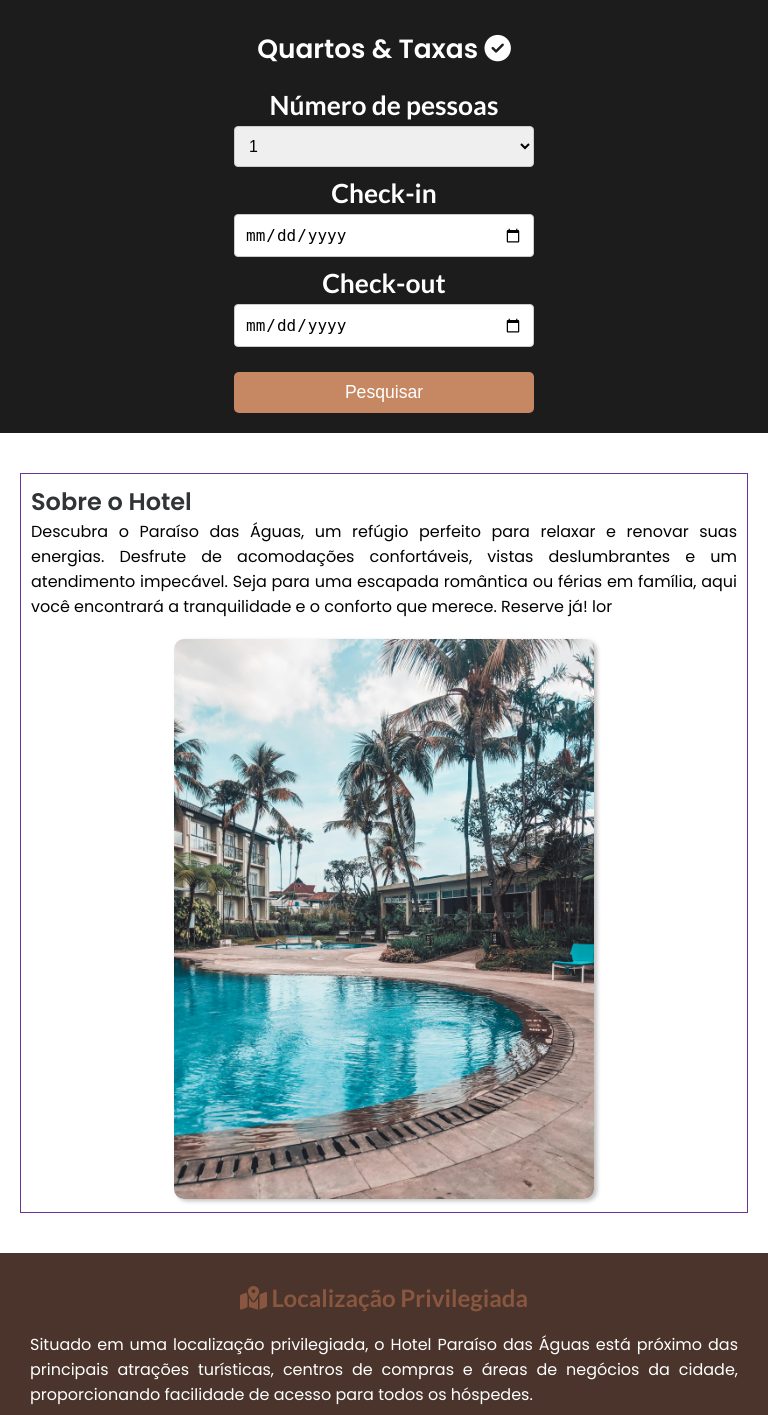
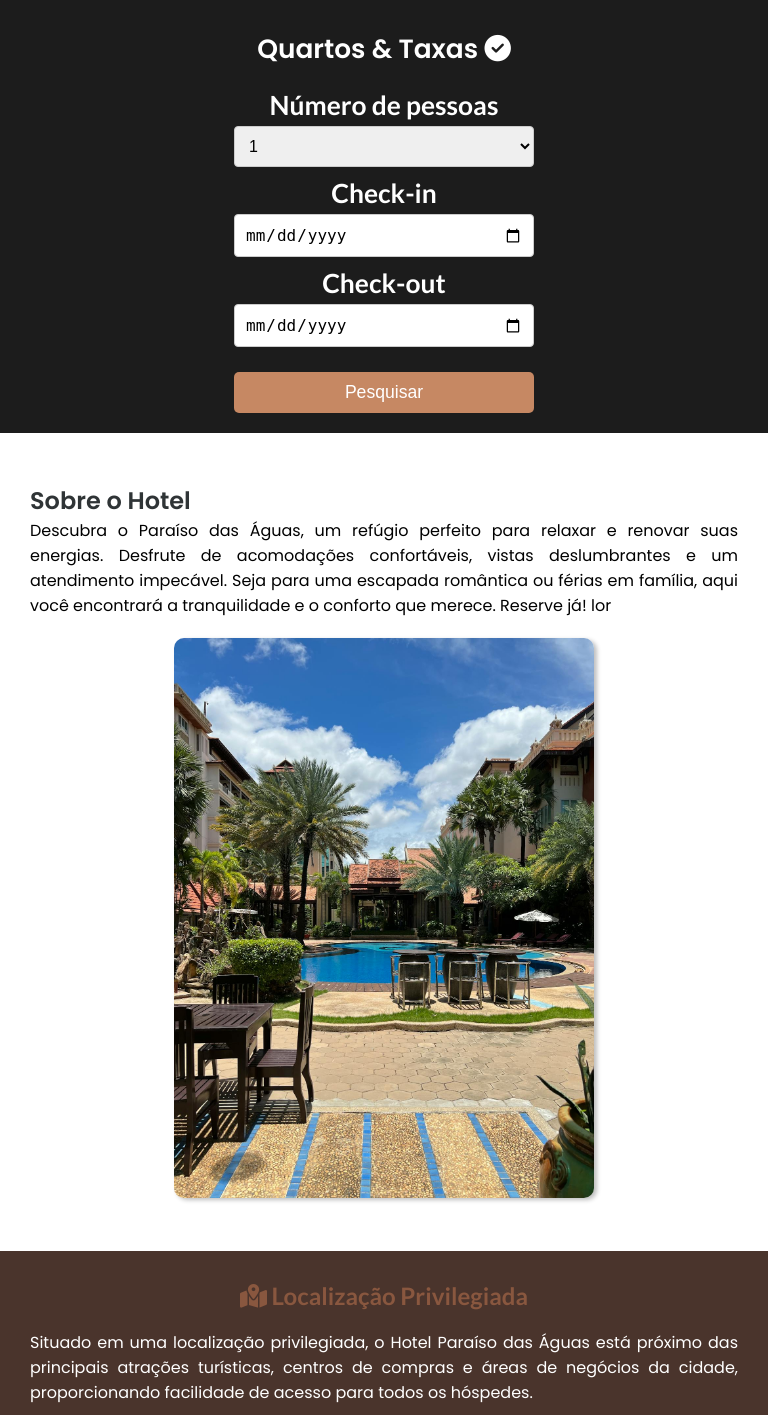
Before and after one commit to JuanCorreadeSaRibas/Projeto-Hotel, a PHP site: page / in a window 768 px wide. Shown: the part 401-1816 px from the top of the page. Run offline with PHP 8.4, Linux system fonts and the light colour scheme.

Commit message:
update imgs names

```diff
--- a/index.html
+++ b/index.html
@@ -73,8 +73,11 @@
                     <p>Descubra o Paraíso das Águas, um refúgio perfeito para relaxar e renovar suas energias. Desfrute de acomodações confortáveis, vistas deslumbrantes e um atendimento impecável. Seja para uma escapada romântica ou férias em família, aqui você encontrará a tranquilidade e o conforto que merece. Reserve já! lor</p>
                 </div>
             <div class="about-img">
+                <picture>
+                    <source media="(max-width: 600px)" srcset="src/imagens/s-pool.jpg">
 
-                <img src="src/imagens/pexels-habi-dompil-1539296-2964163.jpg" alt="">
+                    <img src="src/imagens/l-pool.jpg" alt="">
+                </picture>
             </div>
 
         </section>
--- a/src/css/style.css
+++ b/src/css/style.css
@@ -173,7 +173,7 @@ section, .about {
     justify-content: center;
     align-items: center;
     margin: 20px 0;
-    border: 1px solid rebeccapurple;
+
 }
 
 .about-item:nth-child(even) {
@@ -500,13 +500,13 @@ footer small a:hover {
     }
 
     .about-item {
-        justify-content: space-between;
+        flex-flow: row;
+        justify-content: space-evenly;
     }
-
 
     .about-text, .reserve-title-div {
         font-size: 1.2em;
-        max-width: 800px;
+        max-width: 50%;
     }
 
     .rooms {
@@ -525,7 +525,7 @@ footer small a:hover {
     }
 
     .location-text h2 {
-        font-size: 1.8em;
+        font-size: 1.5em;
     }
 
     .location-text p {
```
Also changed, not shown: src/imagens/banner.png (renamed from src/imagens/logo1.png), src/imagens/hotel.jpg (renamed from src/imagens/pexels-asman-chema-91897-594077.jpg), src/imagens/l-lazer.jpg (renamed from src/imagens/pexels-habi-dompil-1539296-2964163.jpg), src/imagens/l-pool.jpg (added), src/imagens/l-rool.jpg (added), src/imagens/logo.png (deleted), src/imagens/m-lazer.jpg (renamed from src/imagens/pexels-habi-dompil-1539296-2964163 (1).jpg), src/imagens/m-room.jpg (renamed from src/imagens/room-medium.jpg), src/imagens/pexels-rachel-claire-4993255.jpg (deleted), src/imagens/pexels-rachel-claire-4993266.jpg (deleted), src/imagens/pool-medium.jpg (deleted), src/imagens/s-room.jpg (renamed from src/imagens/rooom-small.jpg), 9 other files.
